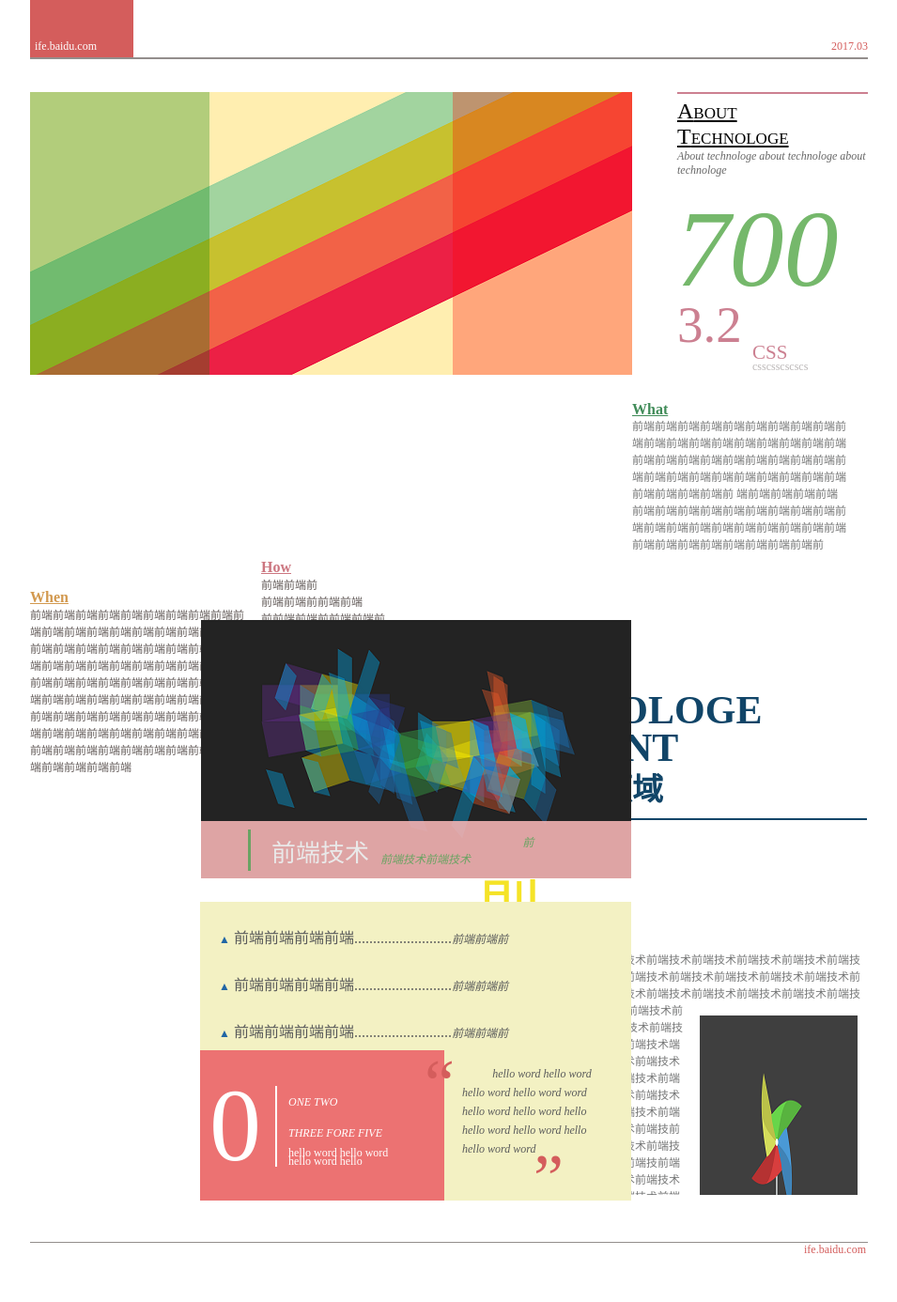
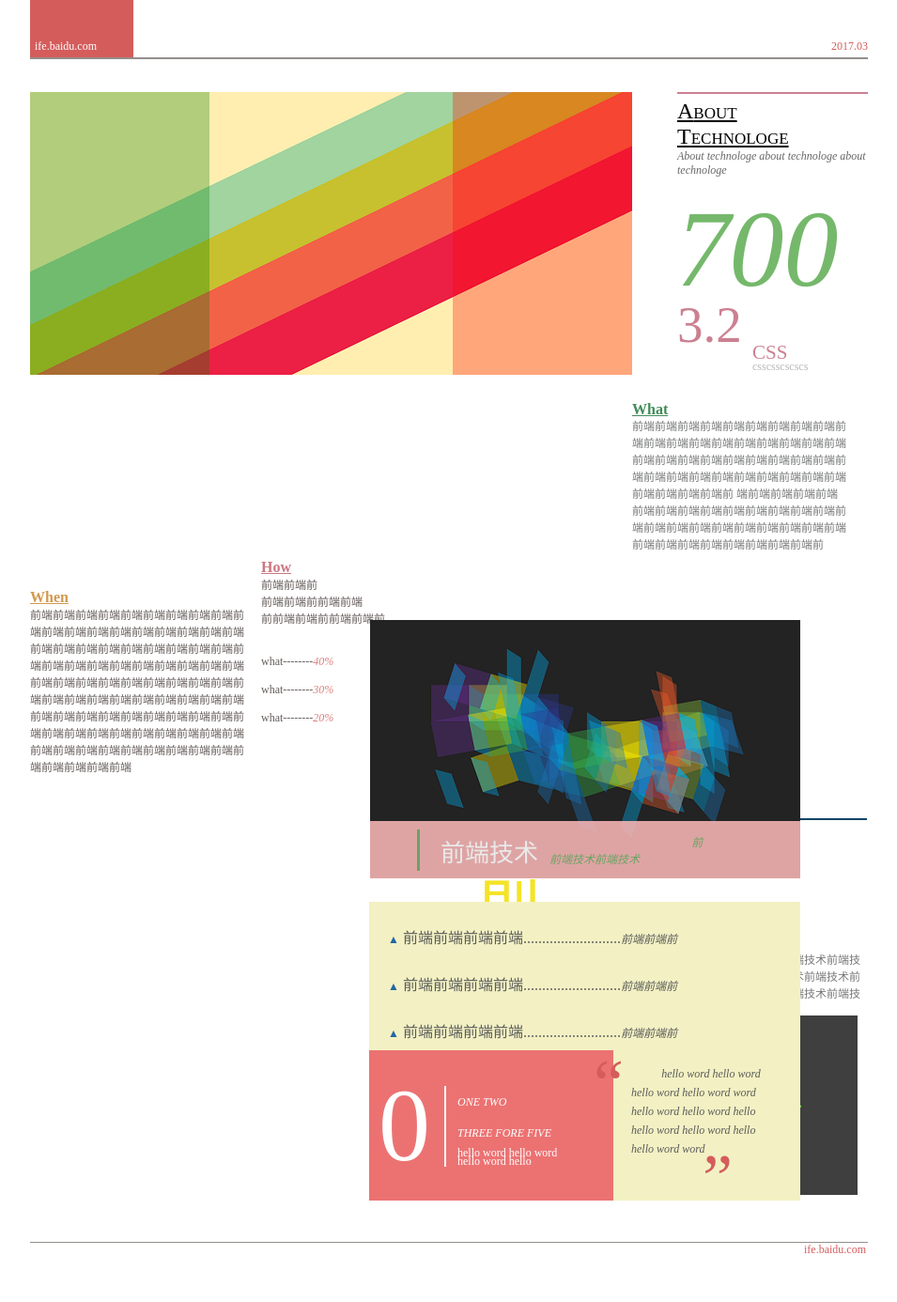
Before and after one commit to kmymxx/HTML, a plain HTML site: page index6.html in a window 1280 px wide. Shown: the whole page at 94% size, without its empty margins (118-1073 px from the left). Drawn offline with Linux system fonts and the light colour scheme.

Commit message:
Update index6.html

```diff
--- a/index6.html
+++ b/index6.html
@@ -257,7 +257,7 @@
 			position: relative;
 			position: absolute;
 			top: 660px;
-			right: 490px;
+			right: 310px;
 		}
 		.con-rt-1 {
 			width: 458px;
@@ -297,7 +297,7 @@
 			background-color: #f3f1c3;
 			position: relative;
 			position: absolute;
-			right: 490px;
+			right: 310px;
 			top: 960px;
 
 		}
```
